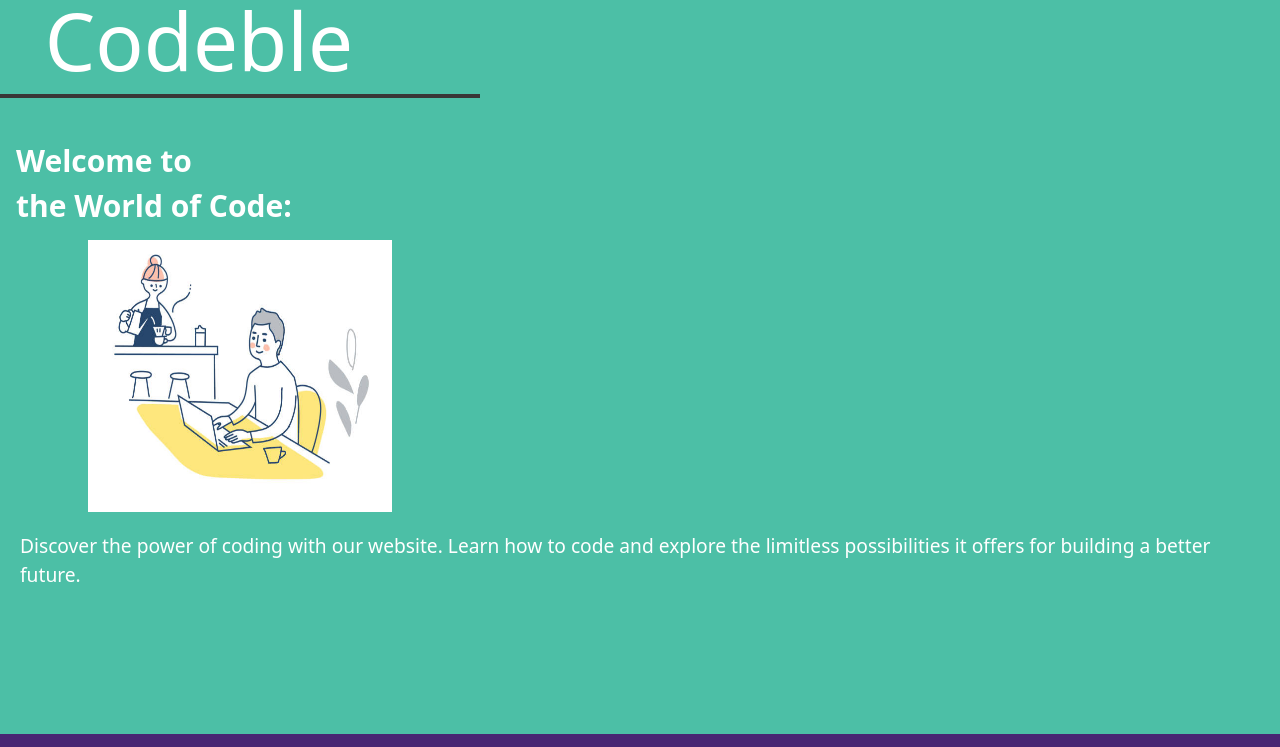
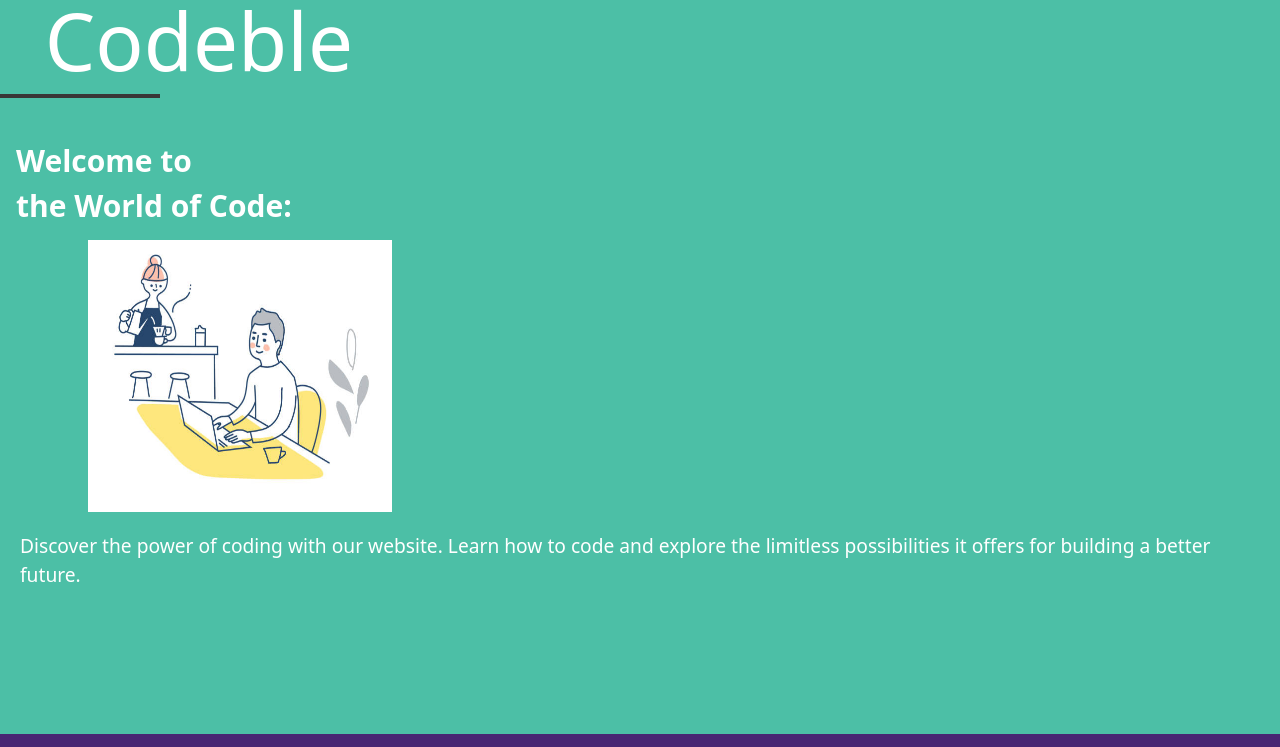
Before and after one commit to daxmore/Codeble, a website: page index.html in a window 1280 px wide. Shown: the top 747 px of the page. Drawn offline with nearby package versions, Linux system fonts and the light colour scheme.

Commit message:
Update style.css

```diff
--- a/style.css
+++ b/style.css
@@ -15,7 +15,7 @@ body{
 .line_1 {
   display: flex;
   height: 1em;
-  width: 30rem;
+  width: 10rem;
   border-bottom: 0.3rem solid #393737;
   top: 4.5rem;
   position: relative;
```
